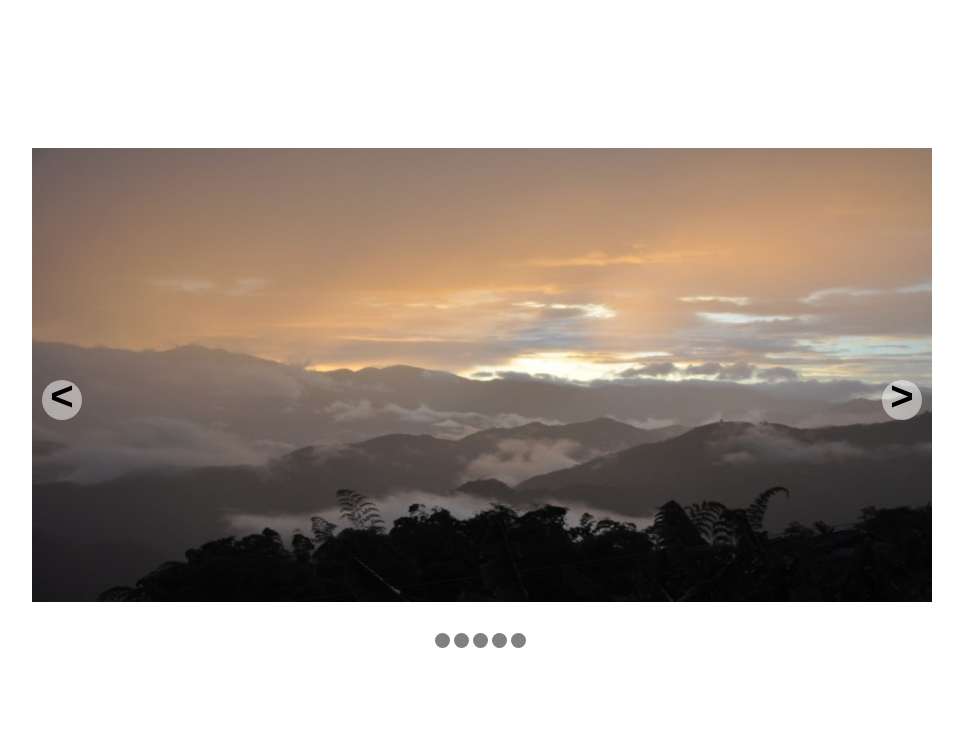
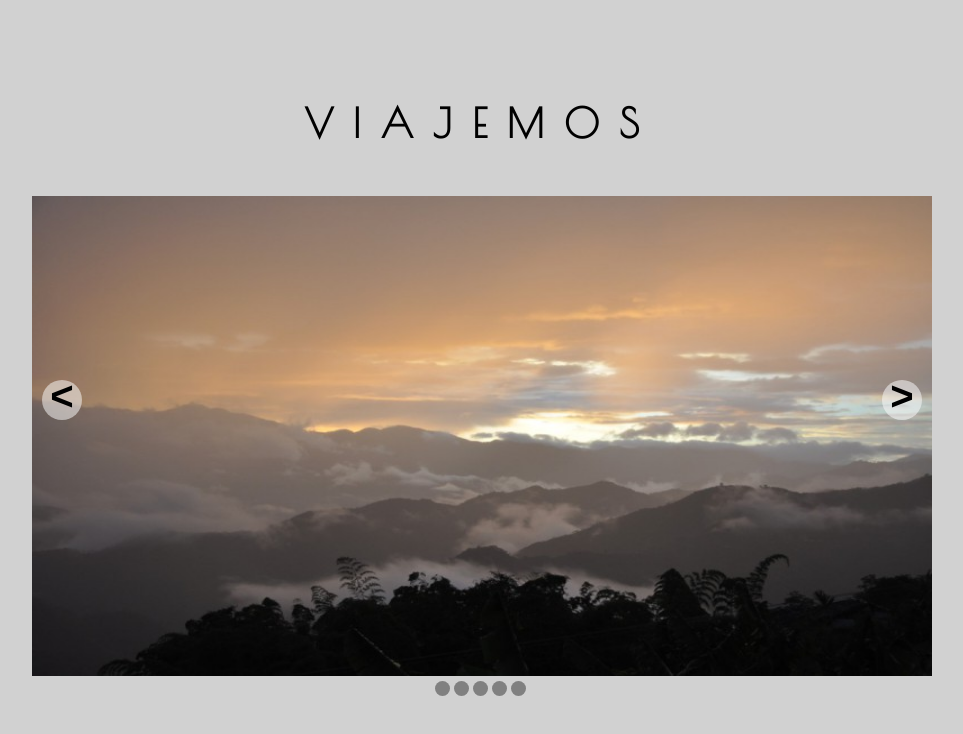
Before and after one commit to aydasulca/Carousel-jQuery, a plain HTML site: page index.html in a window 1280 px wide. Shown: the whole page, without its empty margins (158-1121 px from the left). Drawn offline with nearby package versions, Linux system fonts and the light colour scheme.

Commit message:
slider avance-2

```diff
--- a/assets/css/main.css
+++ b/assets/css/main.css
@@ -7,6 +7,15 @@ body{
   display: flex;
   margin: 0;
   min-height: 100vh;
+  background-color: #D1D1D1;
+}
+h1{
+  padding-bottom: 50px;
+  text-align: center;
+  font-family: 'Poiret One', cursive;
+  letter-spacing: 20px;
+  font-size: 40px;
+  color: #000000;
 }
 #c-slider {
   margin: auto;
@@ -27,7 +36,7 @@ body{
 #slider img {
   display: block;
   width: 100%;
-  height: 90%;
+  height: 80%;
   position: absolute;
 }
 
--- a/index.html
+++ b/index.html
@@ -5,10 +5,12 @@
   <meta name="viewport" content="width=device-width, initial-scale=1.0">
   <meta http-equiv="X-UA-Compatible" content="ie=edge">
   <title>Document</title>
+  <link href="https://fonts.googleapis.com/css?family=Poiret+One" rel="stylesheet">
   <link rel="stylesheet" href="assets/css/main.css">
 </head>
 <body>
   <div id="c-slider">
+    <h1>VIAJEMOS</h1>
     <div id="slider" class="imagenes">
       <section class="imgs">
         <img src="assets/img/img-1.jpg" alt="">
```
Also changed, not shown: assets/js/app.js (+2 -7 lines).
